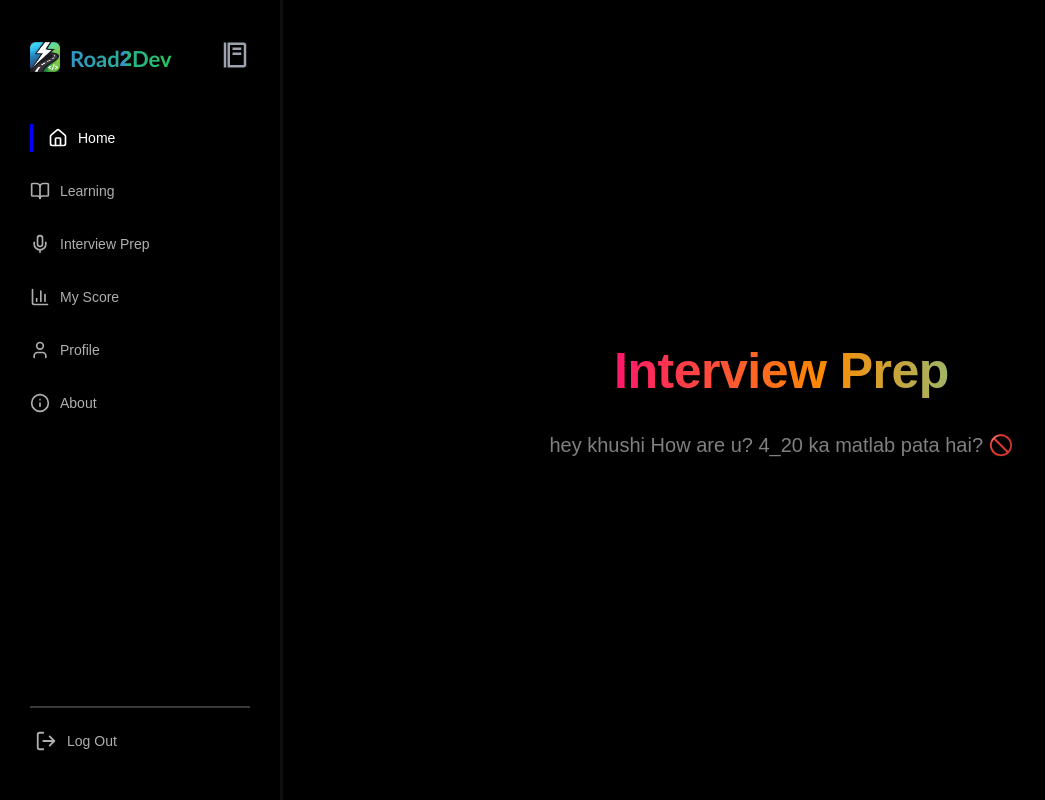
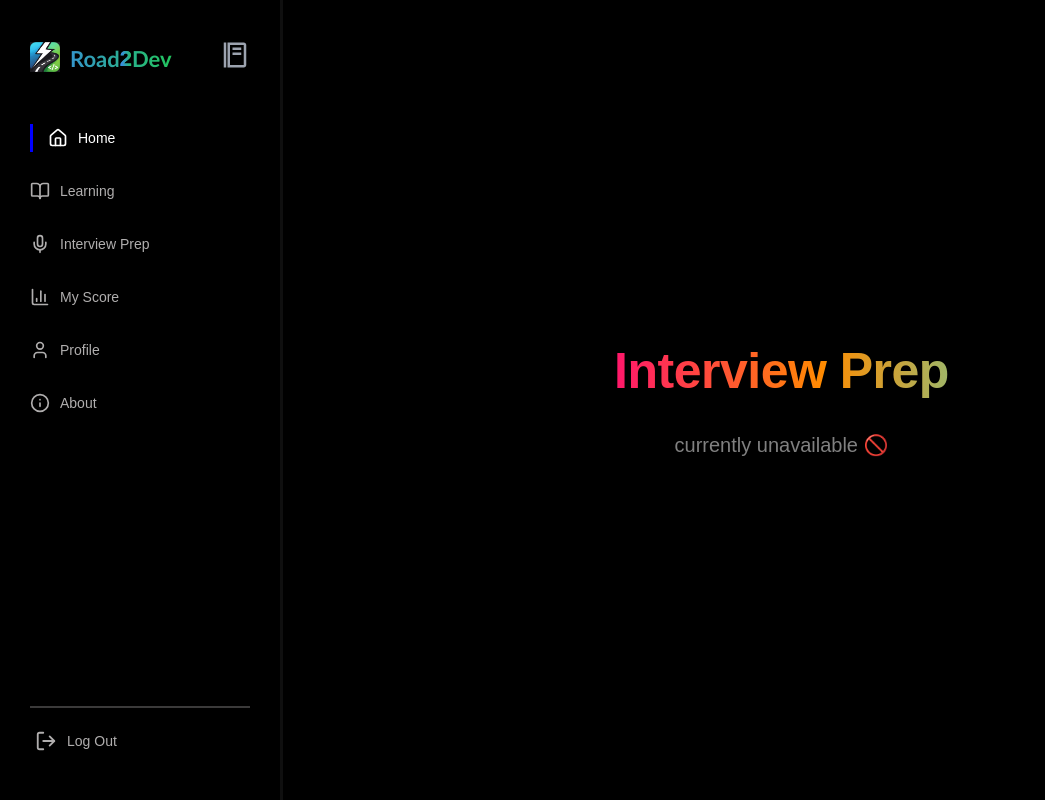
Before and after one commit to Azaz-Gori07/Road2Dev, a React (Vite) app in the folder client/: page /interview in a window 1280 px wide. Shown: the whole page, without its empty margins (0-1045 px from the left). Built offline with nearby package versions, Linux system fonts and the light colour scheme.

Commit message:
some fixes

```diff
--- a/client/src/pages/InterviewPrep.jsx
+++ b/client/src/pages/InterviewPrep.jsx
@@ -5,7 +5,7 @@ function InterviewPrep() {
   return (
     <section className="interview-prep-section">
       <h1 className='heading'>Interview Prep</h1>
-      <h3 className='sub-text'>hey khushi How are u? 4_20 ka matlab pata hai? <span style={{color:"red"}}>🚫</span></h3>
+      <h3 className='sub-text'>currently unavailable <span style={{color:"red"}}>🚫</span></h3>
     </section>
   )
 }
```
